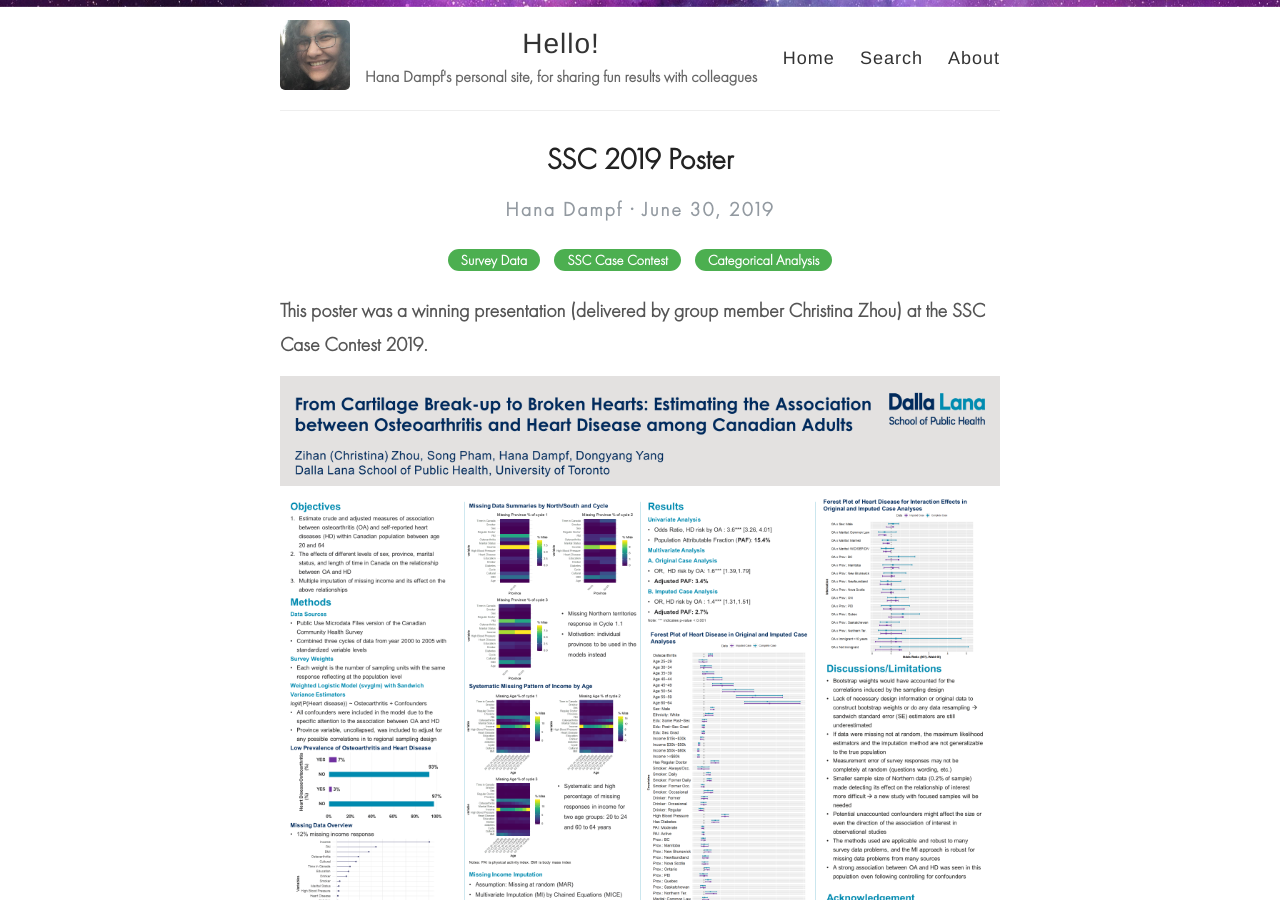
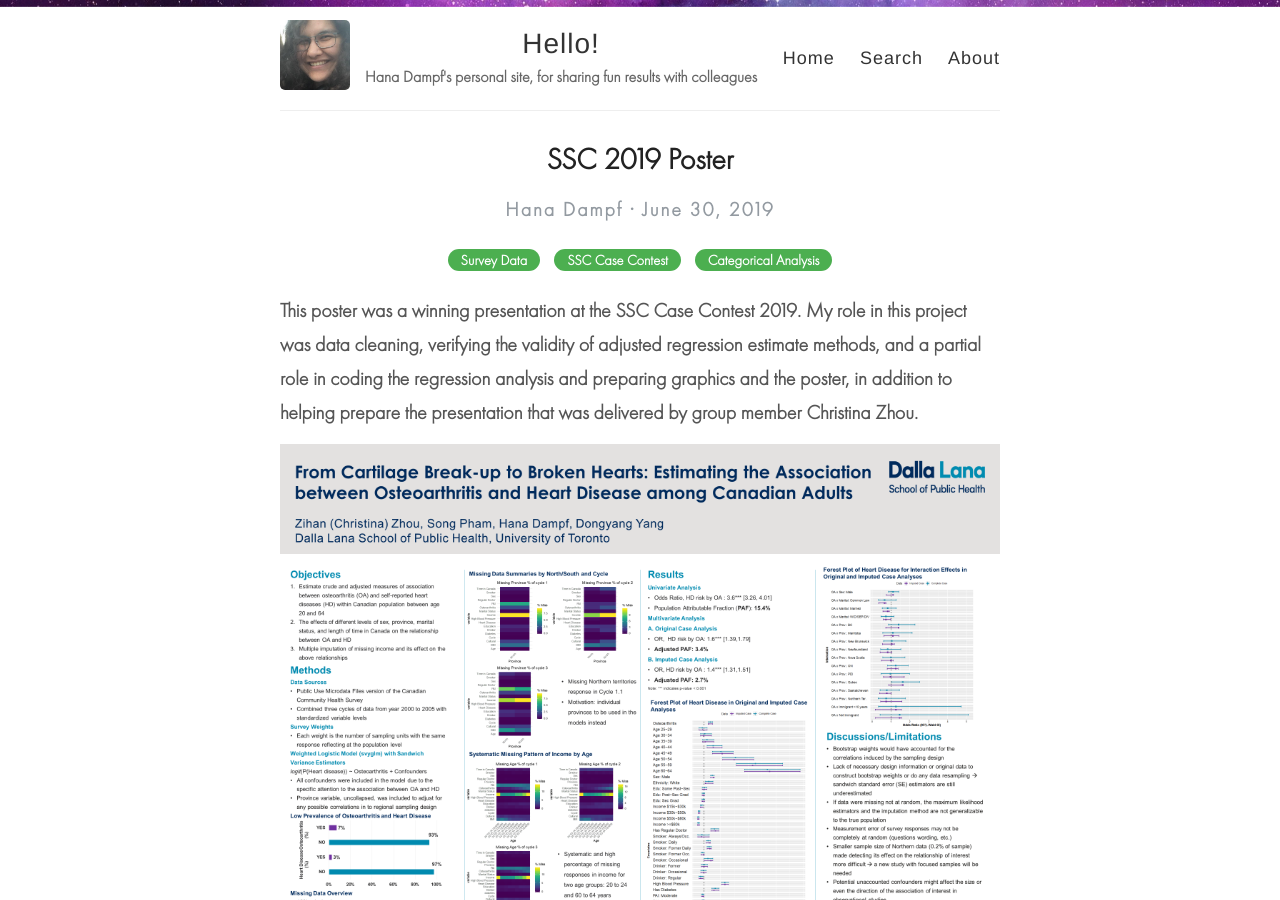
Before and after one commit to hana-dampf/hana-dampf.github.io, a Jekyll site: the page built from _posts/2019-06-30-SSC_Poster.md, in a window 1280 px wide and 900 px high. Built offline with Jekyll 4.4.1, drawn with Linux system fonts in a browser that asks for light colours; comment, search, counter and statistics services are not loaded.

Commit message:
Update 2019-06-30-SSC_Poster.md

```diff
--- a/_posts/2019-06-30-SSC_Poster.md
+++ b/_posts/2019-06-30-SSC_Poster.md
@@ -4,7 +4,7 @@ title: SSC 2019 Poster
 categories: [Survey Data, SSC Case Contest, Categorical Analysis]
 ---
 
-This poster was a winning presentation (delivered by group member Christina Zhou) at the SSC Case Contest 2019.
+This poster was a winning presentation at the SSC Case Contest 2019. My role in this project was data cleaning, verifying the validity of adjusted regression estimate methods, and a partial role in coding the regression analysis and preparing graphics and the poster, in addition to helping prepare the presentation that was delivered by group member Christina Zhou.
 
 ![Poster](/images/poster final6_CZ_SP.png)
 
```
